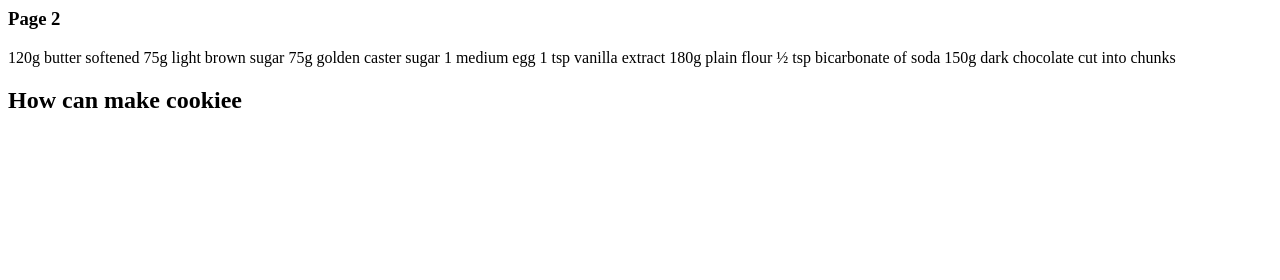
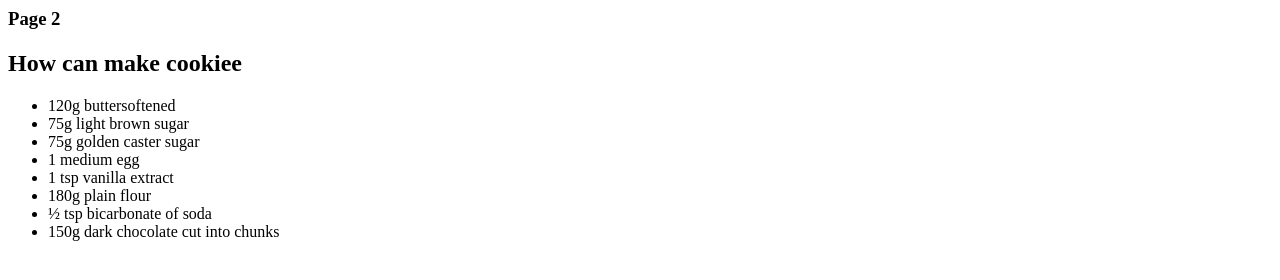
Before and after one commit to aysunyslgl/exampleRepo.com, a plain HTML site: page page2.html in a window 1280 px wide. Drawn offline with Linux system fonts and the light colour scheme.

Commit message:
Update page2.html
Update page 2 add list

```diff
--- a/page2.html
+++ b/page2.html
@@ -1,14 +1,17 @@
 <html>
 <h3> Page 2 </h3>
-<p> 120g butter
-softened
-75g light brown sugar
-75g golden caster sugar
-1 medium egg
-1 tsp vanilla extract
-180g plain flour
-½ tsp bicarbonate of soda
-150g dark chocolate
-cut into chunks</p>
 <h2> How can make cookiee </h2>
+<p>
+<ul>
+<li>120g buttersoftened</li>
+<li>75g light brown sugar</li>
+<li>75g golden caster sugar</li>
+<li>1 medium egg </li>
+<li> 1 tsp vanilla extract </li>
+<li>180g plain flour </li>
+<li>½ tsp bicarbonate of soda </li>
+<li>150g dark chocolate cut into chunks  </li>
+
+</ul>
+</p>
 </html>
```
